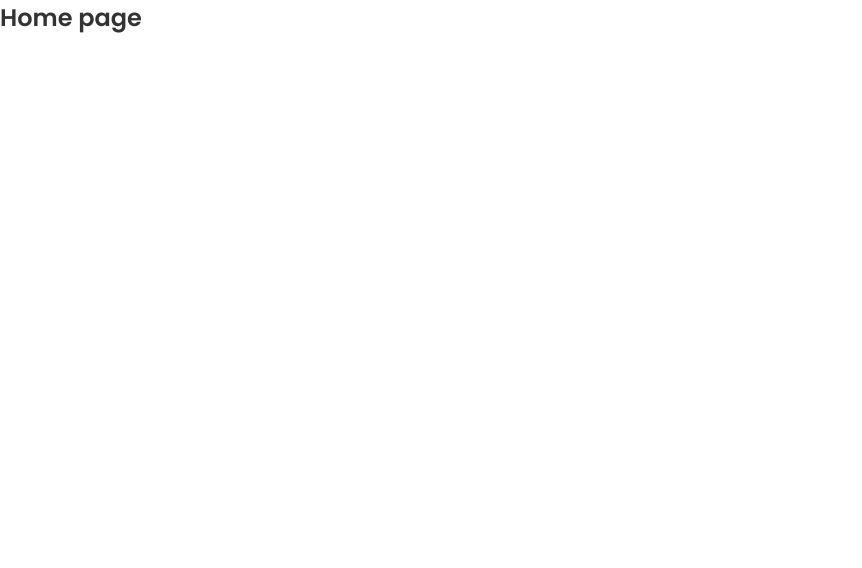
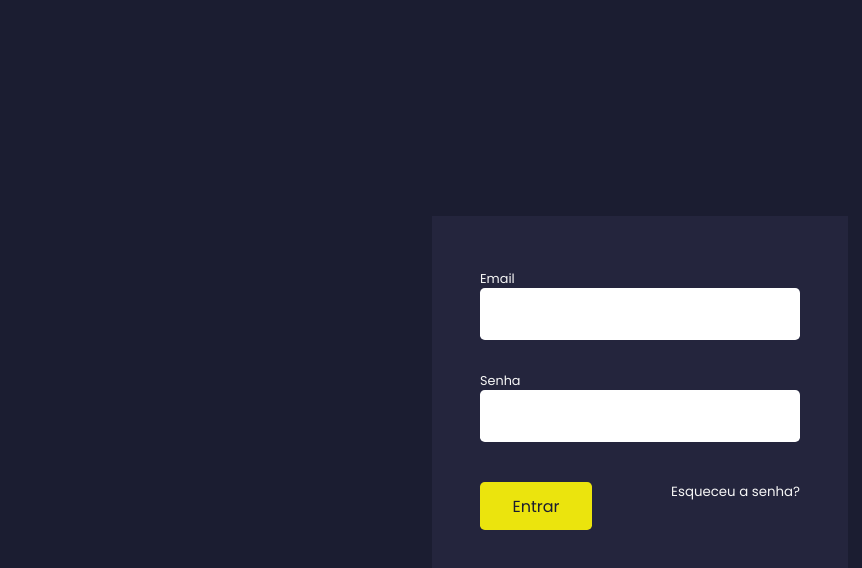
Before and after one commit to yago-marques/StudyHub, a React (Create React App) app: page /login in a window 1280 px wide. Before the commit this address led to /home. Shown: the top 568 px of the page, without its empty margins (0-862 px from the left). Built offline with nearby package versions, Linux system fonts and the light colour scheme.

Commit message:
login crud with firebase

```diff
--- a/package.json
+++ b/package.json
@@ -11,6 +11,7 @@
     "@types/react": "^17.0.20",
     "@types/react-dom": "^17.0.9",
     "@types/styled-components": "^5.1.24",
+    "firebase": "^9.8.1",
     "react": "^17.0.2",
     "react-dom": "^17.0.2",
     "react-router-dom": "^6.2.2",
--- /dev/null
+++ b/src/components/SprintScreen/index.tsx
@@ -0,0 +1,9 @@
+import { Container } from "./style"
+
+export function SprintScreen() {
+  return (
+    <Container>
+      <div className="loader"></div>
+    </Container>
+  )
+}
--- /dev/null
+++ b/src/components/SprintScreen/style.ts
@@ -0,0 +1,25 @@
+import styled from "styled-components"
+
+export const Container = styled.section`
+  display: flex;
+  align-items: center;
+  justify-content: center;
+  height: 100vh;
+
+  .loader {
+    height: 8rem;
+    width: 8rem;
+    border: 5px solid transparent;
+    border-bottom-color: var(--yellow);
+    border-radius: 50%;
+    animation: rotateLoaderLogin 0.5s linear infinite;
+  }
+  @keyframes rotateLoaderLogin {
+    from {
+      transform: rotate(0deg);
+    }
+    to {
+      transform: rotate(360deg);
+    }
+  }
+`
--- /dev/null
+++ b/src/firebase/credentials.ts
@@ -0,0 +1,9 @@
+export const firebaseConfig = {
+  apiKey: "AIzaSyAjQExuba8k2nc8OL4NLDXXjzAnInR3zGI",
+  authDomain: "studyhub-df5ee.firebaseapp.com",
+  projectId: "studyhub-df5ee",
+  storageBucket: "studyhub-df5ee.appspot.com",
+  messagingSenderId: "426337033466",
+  appId: "1:426337033466:web:c6c29fd1ecd4cca827bd43",
+  measurementId: "G-BLE1D8RKWW"
+};
--- /dev/null
+++ b/src/firebase/userAuth.ts
@@ -0,0 +1,89 @@
+import { initializeApp } from "firebase/app";
+import {
+  getFirestore,
+  collection,
+  getDocs
+} from "firebase/firestore";
+
+import {
+  getAuth,
+  signInWithEmailAndPassword,
+  createUserWithEmailAndPassword,
+  sendPasswordResetEmail
+} from "firebase/auth";
+
+import { firebaseConfig } from "./credentials"
+
+interface SignInProps{
+  email: string
+  password: string
+  setLoading: (state: boolean) => void
+  setLogged: (state: boolean) => void
+}
+
+interface VerifyUserUidProps {
+  setLogged: (state: boolean) => void
+  setLoading: (state: boolean) => void
+}
+
+interface ResetPasswordProps {
+  email: string
+}
+
+const app = initializeApp(firebaseConfig);
+const auth = getAuth(app);
+const db = getFirestore(app);
+
+export function UserSignIn({email, password, setLoading, setLogged}: SignInProps) {
+  signInWithEmailAndPassword(auth, email, password)
+    .then( async response => {
+      const uid = response.user.uid
+      const querySnapshot = await getDocs(collection(db, "users"));
+      querySnapshot.forEach(doc => {
+        let data = doc.data()
+        if (data.uid === uid) {
+          localStorage.setItem("userRole", data.role)
+          localStorage.setItem("userUid", data.uid)
+          setLogged(true)
+        }
+      });
+      setLoading(false)
+    })
+    .catch(error => {
+      console.log(error)
+      setLoading(false)
+    });
+}
+
+export function UserRegister() {
+  createUserWithEmailAndPassword(auth, "yagovictormarques@gmail.com", "yago123")
+  .then(user => {
+    console.log(user)
+  })
+  .catch((error) => {
+    console.log(error)
+  });
+}
+
+export async function verifyUserUid({setLogged, setLoading}: VerifyUserUidProps) {
+  const querySnapshot = await getDocs(collection(db, "users"));
+  querySnapshot.forEach(doc => {
+    let data = doc.data()
+    let count = 0
+    if (data.uid === localStorage.getItem("userUid")) {
+      count++
+    }
+    count === 0 && setLogged(false)
+    setLoading(false)
+  })
+}
+
+export function ResetPassword({email}: ResetPasswordProps) {
+  sendPasswordResetEmail(auth, email)
+  .then(() => {
+    console.log("ok")
+  })
+  .catch((error) => {
+    console.log(error)
+  });
+}
--- a/src/pages/Home/index.tsx
+++ b/src/pages/Home/index.tsx
@@ -1,9 +1,37 @@
+import { useEffect, useState } from "react"
+import { useNavigate } from "react-router-dom"
 import { Container } from "./style"
+import { verifyUserUid } from "../../firebase/userAuth"
+import { SprintScreen } from "../../components/SprintScreen"
 
 export function Home() {
+  const [ logged, setLogged ] = useState(true)
+  const [ loading, setLoading ] = useState(true)
+  const navigate = useNavigate()
+
+  useEffect(() => {
+    verifyUserUid({setLogged, setLoading})
+  }, [])
+
+  useEffect(() => {
+    logged || navigate("/login")
+  }, [logged, navigate])
+
   return(
     <Container>
-      <h1>Home page</h1>
+      { loading ? (
+        <SprintScreen />
+      ) : (
+        <>
+          <h1>Home page</h1>
+          <button onClick={() => {
+            localStorage.clear()
+          }}>
+            clear
+          </button>
+        </>
+      ) }
+
     </Container>
   )
 }
--- /dev/null
+++ b/src/pages/SignIn/index.tsx
@@ -0,0 +1,64 @@
+import { useState } from "react"
+import { Container } from "./style"
+import { useNavigate } from "react-router-dom"
+import { UserSignIn } from "../../firebase/userAuth"
+
+export function SignIn() {
+  const [email, setEmail] = useState("")
+  const [password, setPassword] = useState("")
+  const [loading, setLoading] = useState(false)
+  const [logged, setLogged] = useState(false)
+  const [forgotPass, setForgotPass] = useState(false)
+
+  const navigate = useNavigate()
+  logged && navigate("/home")
+
+  return (
+    <Container>
+      <section>
+        <form>
+          <div>
+            <span>Email</span>
+            <input
+              type="email"
+              onChange={event => {
+                setEmail(event.target.value)
+              }}
+            />
+          </div>
+          <div>
+            <span>Senha</span>
+            <input
+              type="password"
+              onChange={event => {
+                setPassword(event.target.value)
+              }}
+            />
+          </div>
+          <div className="buttons">
+            <button
+              className="login"
+              onClick={(e) => {
+                e.preventDefault()
+                setLoading(true)
+                UserSignIn({email, password, setLoading, setLogged})
+              }}
+            >
+              {!loading ? "Entrar" : <div className="loader"/>}
+            </button>
+            <button
+              type="button"
+              className="forgotPass"
+              onClick={e => {
+                e.preventDefault()
+                setForgotPass(true)
+              }}
+            >
+              Esqueceu a senha?
+            </button>
+          </div>
+        </form>
+      </section>
+    </Container>
+  )
+}
--- /dev/null
+++ b/src/pages/SignIn/style.ts
@@ -0,0 +1,89 @@
+import styled from "styled-components"
+
+export const Container = styled.section`
+  display: flex;
+  align-items: center;
+  justify-content: center;
+  height: 100vh;
+  section {
+    width: max-content;
+    background: var(--shape);
+    form {
+      padding: 3rem;
+      height: 23rem;
+      display: flex;
+      flex-direction: column;
+      justify-content: center;
+      div {
+        display: flex;
+        flex-direction: column;
+        margin-top: 1rem;
+        margin-bottom: 1rem;
+        span {
+          color: var(--text-body);
+          font-size: 0.8rem;
+        }
+        input {
+          border: none;
+          background: white;
+          padding: 1rem;
+          width: 20rem;
+          border-radius: 0.3rem;
+        }
+      }
+      div.buttons {
+        display: flex;
+        flex-direction: row;
+        justify-content: space-between;
+        align-items: flex-start;
+        margin-top: 1.5rem;
+
+        .loader {
+          height: 1rem;
+          width: 1rem;
+          border: 2px solid transparent;
+          border-bottom-color: var(--bg-color);
+          border-radius: 50%;
+          animation: rotateLoaderLogin 0.5s linear infinite;
+        }
+        @keyframes rotateLoaderLogin {
+          from {
+            transform: rotate(0deg);
+          }
+          to {
+            transform: rotate(360deg);
+          }
+        }
+
+        .login {
+          display: flex;
+          justify-content: center;
+          align-items: center;
+          border: none;
+          background: var(--yellow);
+          height: 3rem;
+          width: 7rem;
+          font-size: 1rem;
+          color: var(--bg-color);
+          border-radius: 0.3rem;
+          transition-duration: 0.3s;
+
+          &:hover {
+            filter: brightness(0.8);
+          }
+        }
+
+        .forgotPass {
+          border: none;
+          background: transparent;
+          color: var(--text-body);
+          transition-duration: 0.3s;
+
+          &:hover {
+            color: var(--yellow);
+          }
+        }
+      }
+    }
+  }
+`
--- a/src/routes/app.routes.tsx
+++ b/src/routes/app.routes.tsx
@@ -1,12 +1,14 @@
 import { Routes, Route, Navigate } from 'react-router-dom';
 import { Home } from '../pages/Home';
+import { SignIn } from "../pages/SignIn"
 
 export function AppRoutes() {
   return(
     <Routes>
       <Route path="/home" element={<Home />} />
+      <Route path="/login" element={<SignIn />} />
 
-      <Route path="*" element={<Navigate to="/home" />} />
+      <Route path="/*" element={<Navigate to="/home" />} />
     </Routes>
   )
 }
--- a/src/theme/GlobalStyle.ts
+++ b/src/theme/GlobalStyle.ts
@@ -2,9 +2,12 @@ import { createGlobalStyle } from "styled-components";
 
 export const GlobalStyle = createGlobalStyle`
   :root{
-    --text-title: #333333;
-    --text-body: #666666;
-    --bg-color: #ffffff;
+    --text-title: #ffffff;
+    --text-body: #f6f6f6;
+    --bg-color: #1b1d31;
+    --shape: #24253d;
+    --yellow: #ebe40d;
+    --black-primary: #444444;
   }
   *{
     margin: 0;
@@ -22,6 +25,10 @@ export const GlobalStyle = createGlobalStyle`
   body, input, textarea, button{
     font-family: 'Poppins', sans-serif;
     font-weight: 400;
+    background: var(--bg-color);
+  }
+  input {
+    outline: none;
   }
   h1, h2, h3, h4, h5, h6, strong{
     font-weight: 600;
@@ -32,5 +39,4 @@ export const GlobalStyle = createGlobalStyle`
   [disabled]{
     cursor: not-allowed;
   }
-}
 `;
```
Also changed, not shown: src/components/index.txt (deleted), 1 other file (tests, documents, lock files or other folders).
